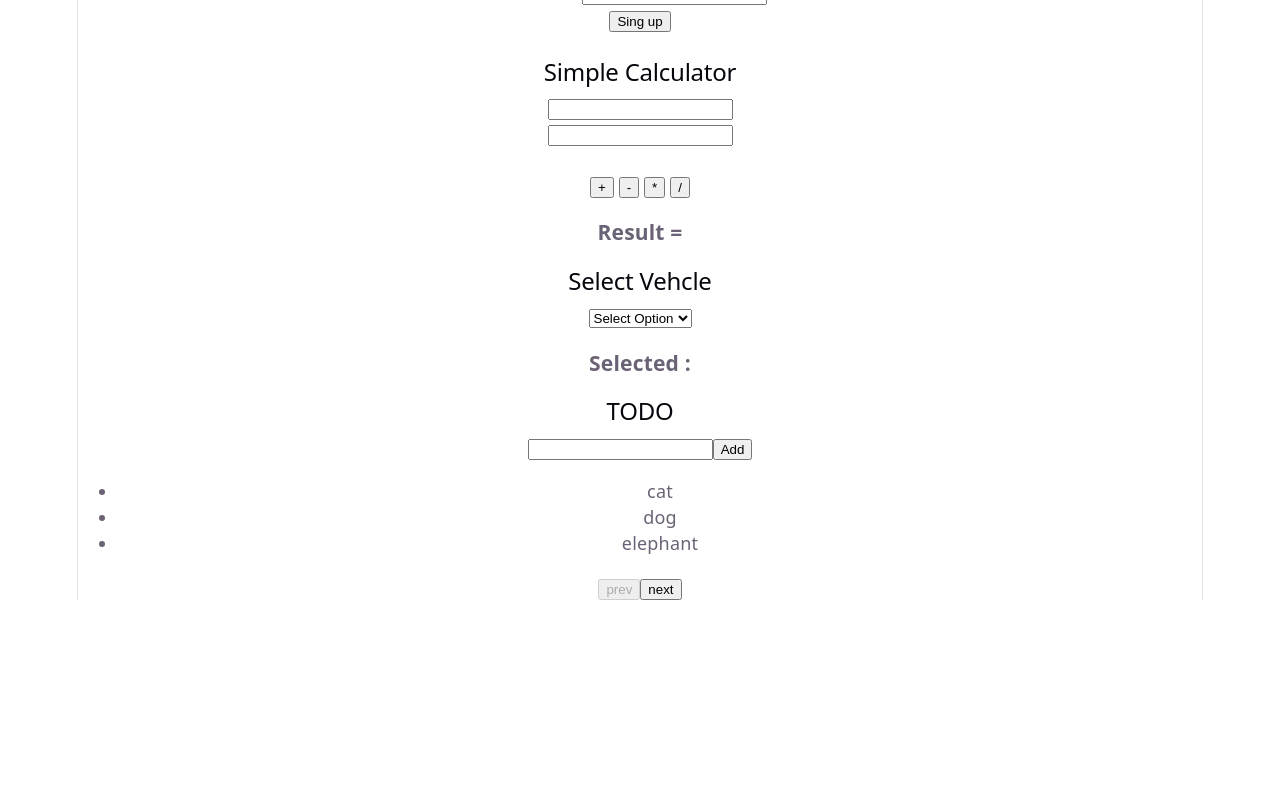
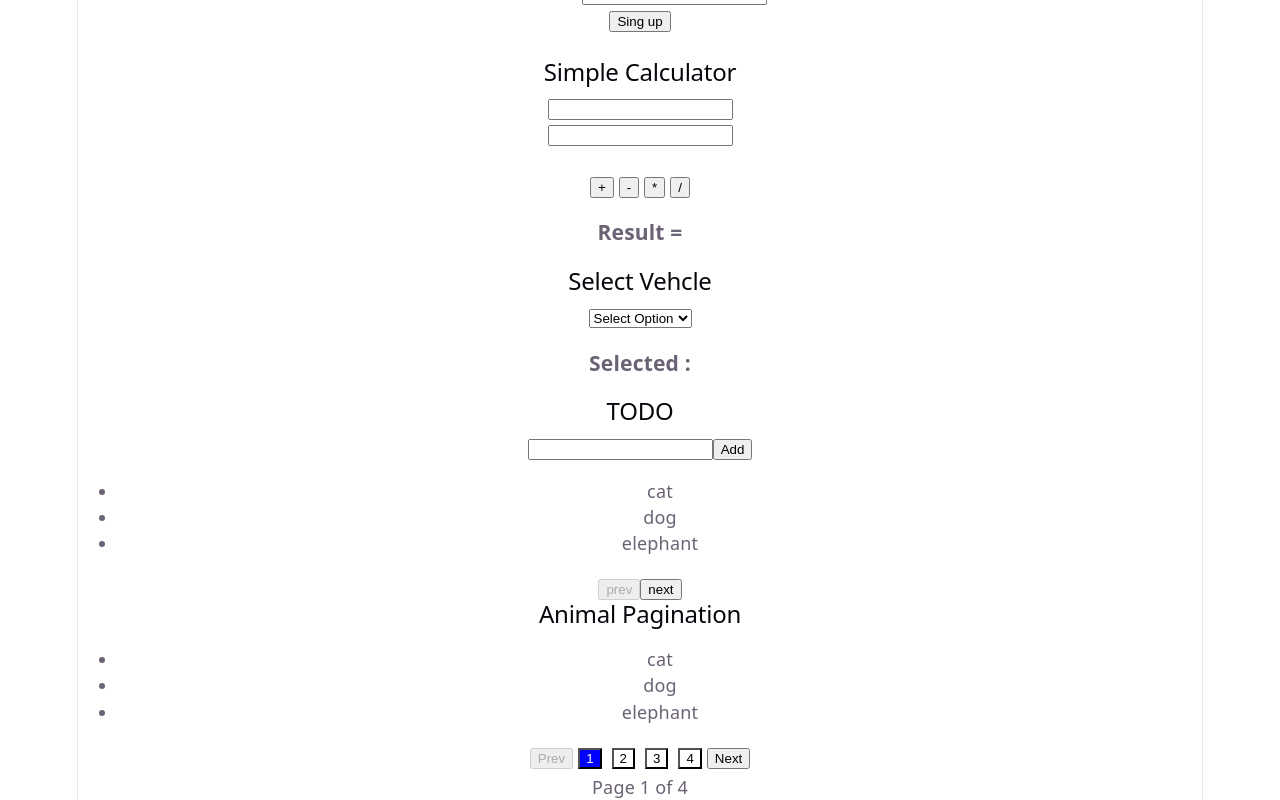
Before and after one commit to opmmansoor/React-Practices, a React (Vite) app in the folder React-Fix/: page / in a window 1280 px wide. Shown: the part 655-1455 px from the top of the page. Before the commit the page ends 1255 px from the top, so only its background shows below. Built offline with nearby package versions, Linux system fonts and the light colour scheme.

Commit message:
Pagination Dynamic

```diff
--- a/React-Fix/src/App.jsx
+++ b/React-Fix/src/App.jsx
@@ -6,6 +6,7 @@ import Calculator from './Components/Calculator'
 import SelectOption from './Components/SelectOption'
 import Todo from './Components/Todo'
 import Pagination from './Components/Pagination'
+import PaginationDynamic from './Components/PaginationDynamic'
 
 function App() {
 
@@ -20,6 +21,8 @@ function App() {
       <SelectOption />
       <Todo />
       <Pagination />
+      <PaginationDynamic />
+
     </div>
   )
 }
--- /dev/null
+++ b/React-Fix/src/Components/PaginationDynamic.jsx
@@ -0,0 +1,84 @@
+import React ,{ useState } from "react"
+
+function PaginationDynamic  () {
+    const [animals, setAnimals] = useState([
+    "cat",
+    "dog",
+    "elephant",
+    "lion",
+    "tiger",
+    "puma",
+    "leopard",
+    "zebra",
+    "horse",
+    "squirrel",
+    "monkey",
+     ]);
+
+    const [page, setPage] = useState(1);
+    const [pageSize, setPageSize] = useState(3);
+
+    const totalPages = Math.ceil(animals.length / pageSize);
+
+    const startIndex = (page - 1) * pageSize;
+    const endIndex = startIndex + pageSize;
+
+    const paginatedAnimals = animals.slice(startIndex, endIndex);
+
+// Generate page numbers
+    const pageNumbers = Array.from(
+        { length: totalPages },
+        (_, index) => index + 1
+    );
+
+    return (
+        <div>
+            <h2>Animal Pagination</h2>
+
+{/* Dynamic page size */}
+            {/* <label> Items Per page </label>
+
+            <select value={pageSize}
+                    onChange={(e) => {
+                        setPageSize(Number(e.target.value));
+                        setPage(1);
+                    }}>
+
+                <option value={2}>2</option>
+                <option value={3}>3</option>
+                <option value={5}>5</option>
+                <option value={10}>10</option>
+            </select> */}
+
+            <ul>
+                {paginatedAnimals.map((item,index) => (
+                    <li key={index}>{item}</li>
+                ))}
+            </ul>
+
+            <button onClick={() => setPage(page - 1)}
+                    disabled={page === 1}>
+                Prev
+            </button>
+
+            {pageNumbers.map((number) => (
+                <button key={number}
+                        onClick={() => setPage(number)}
+
+                        style={{ backgroundColor: page === number ? "blue" : "white",
+                                color: page === number ? "white" : "black", margin: "5px"
+                        }}>
+                    {number}
+                </button>
+            ))}
+
+            <button onClick={() => setPage(page + 1)}
+                    disabled={page === totalPages}>
+                Next
+            </button>
+
+            <p>Page {page} of {totalPages}</p>
+        </div>
+    )
+}
+export default PaginationDynamic
```
